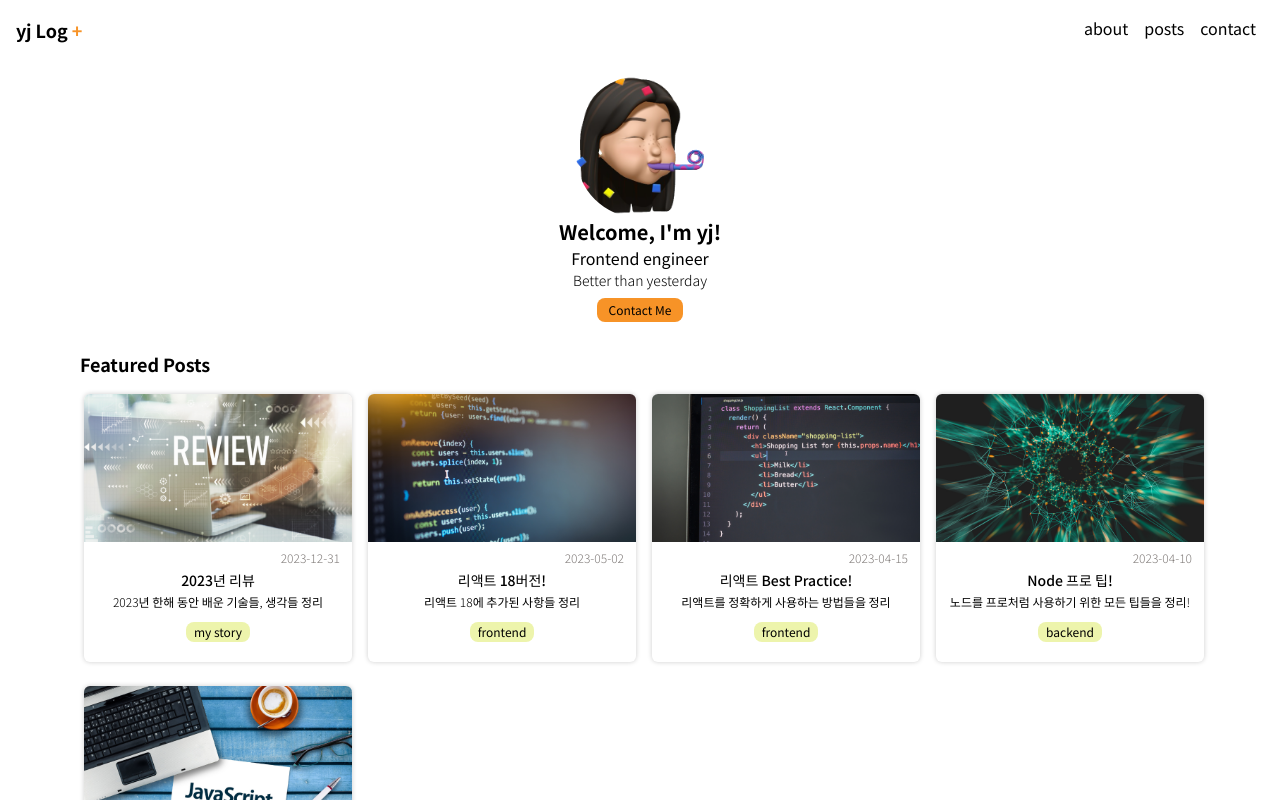
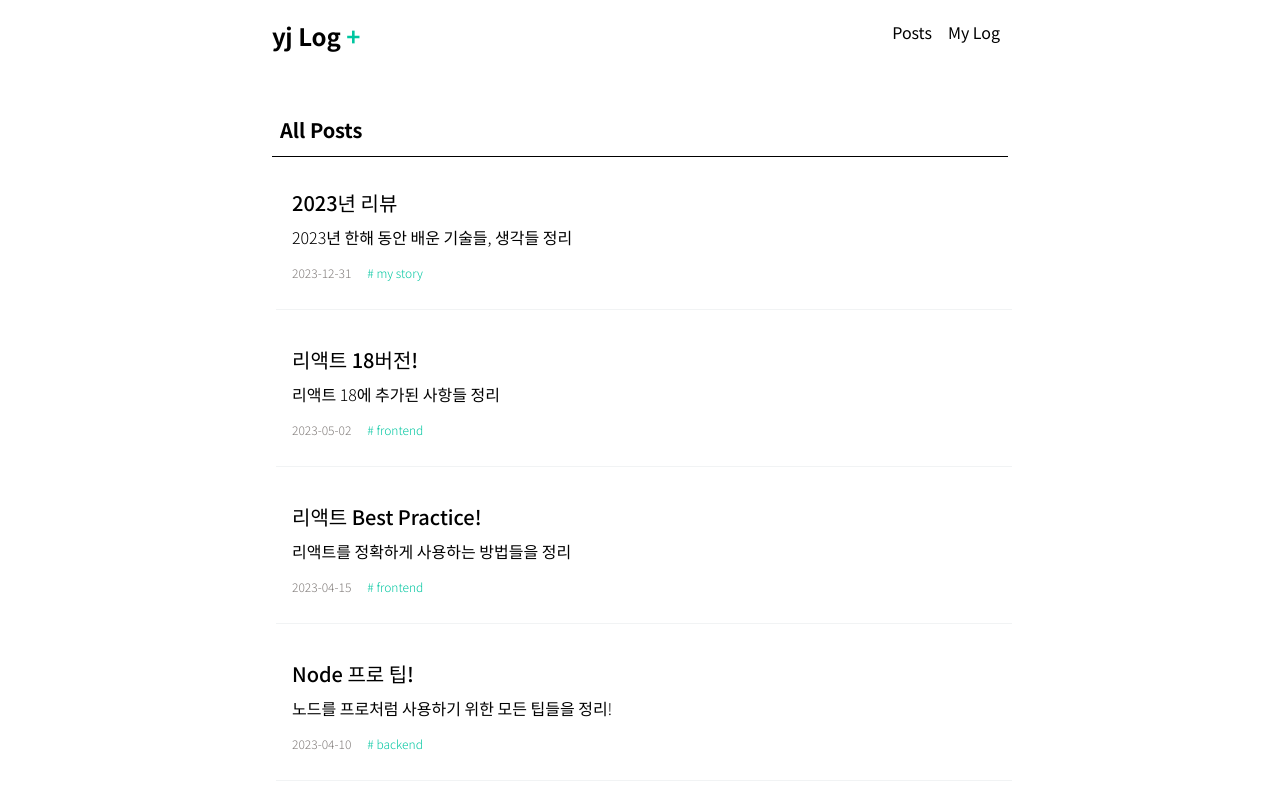
Before and after one commit to yjleeinkr/yj-log, a Next.js app: page / in a window 1280 px wide. Built offline with nearby package versions, Linux system fonts and the light colour scheme.

Commit message:
refac: 블로그 구조 및 레이아웃 전체 수정 시작

```diff
--- a/data/posts.json
+++ b/data/posts.json
@@ -4,6 +4,7 @@
     "description": "2021년 한해 동안 배운 기술들, 생각들 정리",
     "date": "2021-12-31",
     "category": "my story",
+    "tag": ["junior engineer", "frontend"],
     "path": "review-2021",
     "featured": false
   },
--- a/src/app/layout.tsx
+++ b/src/app/layout.tsx
@@ -6,16 +6,16 @@ import Footer from '@/components/Footer';
 const notoKR = Noto_Sans_KR({ weight: ['100', '300', '400', '500', '700', '900'], subsets: ['latin'] });
 
 export const metadata = {
-  title: "yj's dev-log",
+  title: 'yj log',
   description: '주니어 프론트엔드 개발자의 커가는 과정을 남기는 블로그입니다.',
 };
 
 export default function RootLayout({ children }: { children: React.ReactNode }) {
   return (
     <html lang="en" className={notoKR.className}>
-      <body className="flex flex-col max-w-screen-2xl mx-auto">
+      <body className="flex flex-col px-4">
         <Header />
-        <main className="grow">{children}</main>
+        <main className="grow w-full lg:w-[70%] max-w-screen-md mx-auto">{children}</main>
         <Footer />
       </body>
     </html>
--- a/src/app/page.tsx
+++ b/src/app/page.tsx
@@ -5,11 +5,9 @@ import PostsSlide from '@/components/PostsSlide';
 export default function Home() {
   return (
     <>
-      <Profile />
+      {/* <Profile /> */}
       {/* @ts-expect-error Server Component */}
       <FeaturedPosts />
-      {/* @ts-expect-error Server Component */}
-      <PostsSlide />
     </>
   );
 }
--- a/src/components/Categories.tsx
+++ b/src/components/Categories.tsx
@@ -6,7 +6,7 @@ type Props = {
 
 export default function Categories({ categories, selected, onClick }: Props) {
   return (
-    <nav className="sm:w-[8%] sm:text-center sm:ml-10">
+    <nav className="sm:w-[8%] sm:text-center">
       <h2 className="underline underline-offset-8 decoration-highlight decoration-2 py-3 text-xs sm:text-sm">
         Category
       </h2>
--- a/src/components/FeaturedPosts.tsx
+++ b/src/components/FeaturedPosts.tsx
@@ -1,12 +1,11 @@
-import { PostProps } from '@/service/posts';
 import { getFeaturedOrNot } from '@/service/posts';
 import PostGrid from './PostGrid';
 
 export default async function FeaturedPosts() {
   const posts = await getFeaturedOrNot(true);
   return (
-    <section className="px-5 md:px-20">
-      <h1 className="text-lg font-semibold py-3">Featured Posts</h1>
+    <section className="px-4 py-8">
+      <h1 className="text-xl font-semibold py-3 px-2 border-b-[1px] border-b-primary">All Posts</h1>
       <PostGrid posts={posts} />
     </section>
   );
--- a/src/components/Footer.tsx
+++ b/src/components/Footer.tsx
@@ -1,7 +1,7 @@
 export default function Footer() {
   return (
     <footer>
-      <p className="text-center text-[3vw] sm:text-sm text-secondary py-2">
+      <p className="text-center text-[3vw] sm:text-sm text-secondary font-light pt-10 pb-2">
         Be a better version of myself than yesterday | © 2023 YJ
       </p>
     </footer>
--- a/src/components/Header.tsx
+++ b/src/components/Header.tsx
@@ -3,21 +3,22 @@
 import Link from 'next/link';
 import { usePathname } from 'next/navigation';
 
-type menuName = 'about' | 'posts' | 'contact';
-type menuTypes = { name: menuName; path: `/${menuName}` };
+type menuName = 'about' | 'Posts' | 'contact' | 'My Log';
+type menuTypes = { name: menuName; path: string };
 
 const menus: menuTypes[] = [
-  { name: 'about', path: '/about' },
-  { name: 'posts', path: '/posts' },
-  { name: 'contact', path: '/contact' },
+  // { name: 'about', path: '/about' },
+  { name: 'Posts', path: '/posts' },
+  // { name: 'contact', path: '/contact' },
+  { name: 'My Log', path: '/mylog' },
 ];
 
 export default function Header() {
   const pathname = usePathname();
 
   return (
-    <header className="flex p-4 justify-between">
-      <h1 className="text-base sm:text-lg font-bold whitespace-nowrap">
+    <header className="flex px-4 py-5 justify-between w-full lg:w-[70%] max-w-screen-md mx-auto">
+      <h1 className="text-2xl font-bold whitespace-nowrap">
         <Link href="/">
           yj Log <span className="text-highlight">+</span>
         </Link>
--- a/src/components/PostCard.tsx
+++ b/src/components/PostCard.tsx
@@ -1,24 +1,24 @@
 'use client';
 
-import Image from 'next/image';
 import Link from 'next/link';
 import { PostProps } from '@/service/posts';
 
 export default function PostCard({ post }: { post: PostProps }) {
-  const { title, description, date, category, path } = post;
+  const { title, description, date, category, path, tag } = post;
 
   return (
     <Link
-      className="rounded-md w-full shadow-card overflow-clip cursor-pointer m-1 inline-block hover:shadow-card-pop hover:transition-all hover:duration-500 hover:scale-[1.005]"
+      className="group w-full cursor-pointer m-1 inline-block border-b-[1px] border-b-lightgrey "
       href={`/posts/${path}`}
     >
-      <Image src={`/img/posts/${path}.png`} alt={path} width={400} height={100} className="object-contain w-[100%]" />
-      <section className="py-2 px-3 flex flex-col items-center">
-        <time className="self-end text-[0.6em] sm:text-xs text-secondary font-light">{date.toString()}</time>
-        <div className="flex flex-col items-center w-full">
-          <h2 className="text-[0.8em] sm:text-sm font-medium py-1 w-full truncate text-center">{title}</h2>
-          <p className="text-[0.6em] sm:text-xs font-light w-full truncate text-center">{description}</p>
-          <span className="text-[0.6em] sm:text-xs rounded-lg bg-point px-2 py-0.5 my-3">{category}</span>
+      <section className="flex flex-col justify-center w-full py-7 px-4 ">
+        <h2 className="text-xl relative font-medium w-fit truncate after:block after:absolute after:w-0 after:content-[''] after:h-2 after:left-0 after:bottom-0 after:bg-point after:opacity-40 group-hover:after:w-full group-hover:after:transition-[width] group-hover:duration-600">
+          {title}
+        </h2>
+        <p className="text-md font-light w-full truncate pt-2 pb-4">{description}</p>
+        <div className="flex items-center gap-4">
+          <time className="text-xs text-secondary font-light">{date.toString()}</time>
+          <span className="text-xs rounded-l text-point font-light"># {category}</span>
         </div>
       </section>
     </Link>
--- a/src/components/PostGrid.tsx
+++ b/src/components/PostGrid.tsx
@@ -6,7 +6,7 @@ type Props = {
 };
 export default function PostGrid({ posts }: Props) {
   return (
-    <ul className="grid gap-4 grid-cols-1 sm:grid-cols-2 md:grid-cols-3 lg:grid-cols-4">
+    <ul className="flex-grow">
       {posts.map((post, i) => (
         <li>
           <PostCard post={post} key={i} />
--- a/src/components/PostList.tsx
+++ b/src/components/PostList.tsx
@@ -16,7 +16,7 @@ export default function PostList({ posts, categories }: Props) {
   const filtered = selected === ALL_POSTS ? posts : posts.filter(post => post.category === selected);
 
   return (
-    <div className="flex p-7 sm:p-10 flex-col-reverse sm:flex-row sm:justify-between">
+    <div className="flex flex-col-reverse gap-10 sm:flex-row sm:justify-between p-7 sm:p-10">
       <PostGrid posts={filtered} />
       <Categories categories={[ALL_POSTS, ...categories]} selected={selected} onClick={setSelected} />
     </div>
--- a/src/service/posts.ts
+++ b/src/service/posts.ts
@@ -8,6 +8,7 @@ export type PostProps = {
   category: string;
   path: string;
   featured: boolean;
+  tag?: string[];
 };
 
 export async function getPosts(): Promise<PostProps[]> {
--- a/tailwind.config.js
+++ b/tailwind.config.js
@@ -6,20 +6,6 @@ module.exports = {
     './src/app/**/*.{js,ts,jsx,tsx,mdx}',
   ],
   theme: {
-    colors: {
-      primary: '#000000',
-      highlight: '#F79327',
-      secondary: '#837e7c',
-      point: '#edf4ac',
-      lightgrey: '#f1f3f4',
-      white: '#ffffff',
-    },
-    boxShadow: {
-      highlight: '#F79327 0px 0px 6px 0px',
-      card: 'rgba(0, 0, 0, 0.2) 0px 0px 5px 0px',
-      'card-pop': 'rgba(0, 0, 0, 0.1) 2px 3px 5px 2px',
-      input: '#ddd 0 0 10px',
-    },
     extend: {
       backgroundImage: {
         'gradient-radial': 'radial-gradient(var(--tw-gradient-stops))',
@@ -28,6 +14,20 @@ module.exports = {
       margin: {
         'zero-auto': '0 auto',
       },
+      colors: {
+        primary: '#000000',
+        highlight: '#00c6a0',
+        secondary: '#837e7c',
+        point: '#00c6a0',
+        lightgrey: '#f1f3f4',
+        white: '#ffffff',
+      },
+      boxShadow: {
+        highlight: '#F79327 0px 0px 6px 0px',
+        card: 'rgba(0, 0, 0, 0.2) 0px 0px 5px 0px',
+        'card-pop': 'rgba(0, 0, 0, 0.1) 2px 3px 5px 2px',
+        input: '#ddd 0 0 10px',
+      },
     },
   },
   plugins: [],
```
